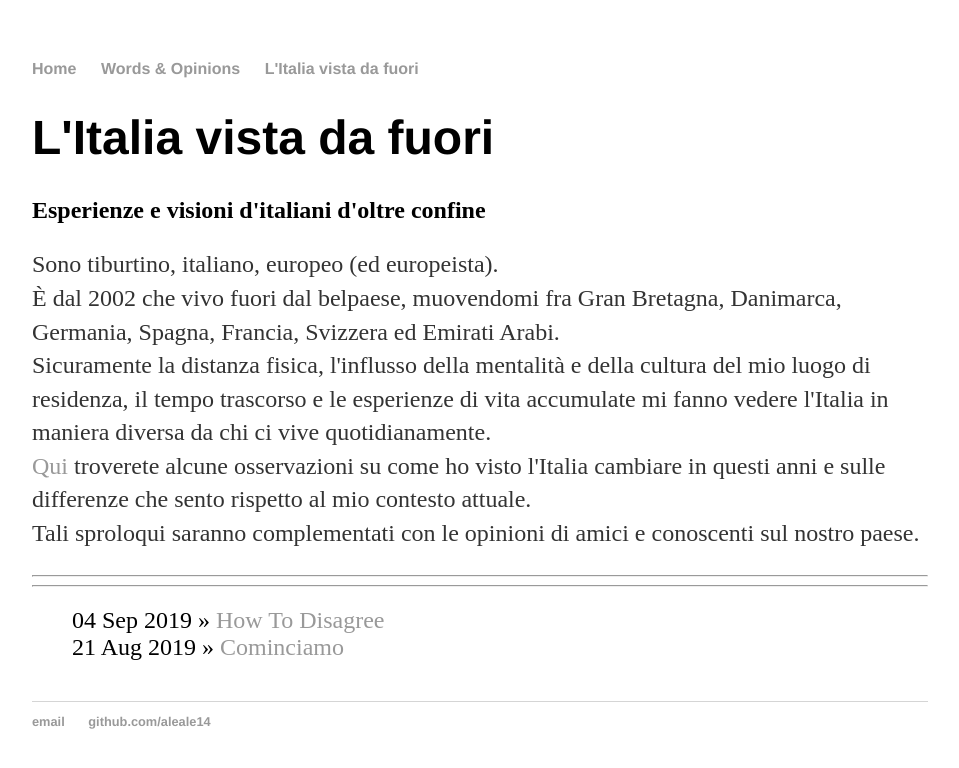
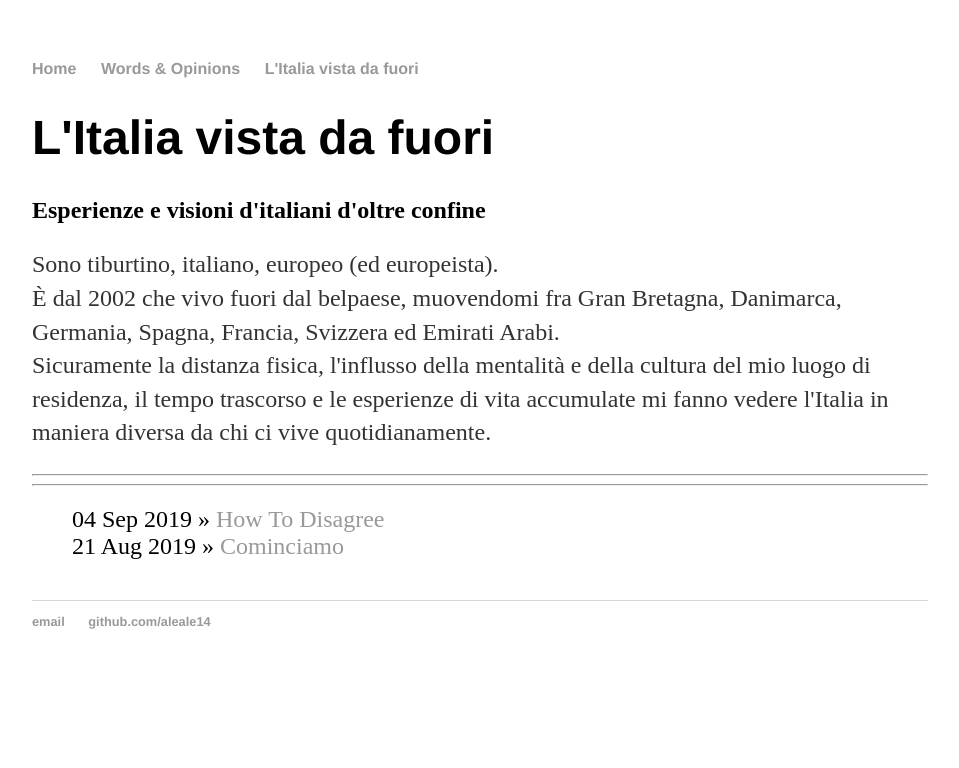
Before and after one commit to aleale14/aleale14.github.io, a Jekyll site: the page built from blog/index.html, in a window 1280 px wide. Shown: the top 768 px of the page, without its empty margins (160-1119 px from the left). Built offline with Jekyll 4.4.1, drawn with Linux system fonts in a browser that asks for light colours.

Commit message:
Update index.html

```diff
--- a/blog/index.html
+++ b/blog/index.html
@@ -10,8 +10,6 @@ title: L'Italia vista da fuori
 				<p>Sono tiburtino, italiano, europeo (ed europeista). <br>
 					È dal 2002 che vivo fuori dal belpaese, muovendomi fra Gran Bretagna, Danimarca, Germania, Spagna, Francia, Svizzera ed Emirati Arabi.<br>
 					Sicuramente la distanza fisica, l'influsso della mentalità e della cultura del mio luogo di residenza, il tempo trascorso e le esperienze di vita accumulate mi fanno vedere l'Italia in maniera diversa da chi ci vive quotidianamente.<br>
-					<a href="/blog"> Qui </a> troverete alcune osservazioni su come ho visto l'Italia cambiare in questi anni e sulle differenze che sento rispetto al mio contesto attuale.<br>
-					Tali sproloqui saranno complementati con le opinioni di amici e conoscenti sul nostro paese. <br>
 					</p>
     		</div><!-- /.blurb -->
 	<hr /> <hr />
@@ -19,6 +17,9 @@ title: L'Italia vista da fuori
 	<ul class="posts">
 
 	  {% for post in site.posts %}
-	    <li><span>{{ post.date | date_to_string }}</span> » <a href="{{ post.url }}" title="{{ post.title }}">{{ post.title }}</a></li>
+		{% if post.secondary != null %}
+		{% else %}
+		<li><span>{{ post.date | date_to_string }}</span> » <a href="{{ post.url }}" title="{{ post.title }}">{{ post.title }}</a></li>
+		{% endif %}
 	  {% endfor %}
 	</ul>
```
